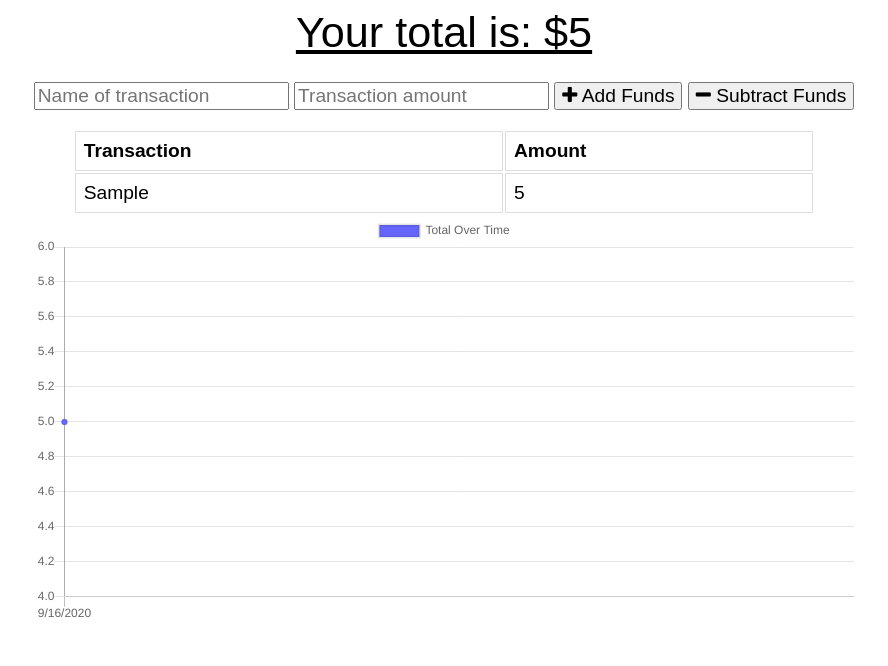
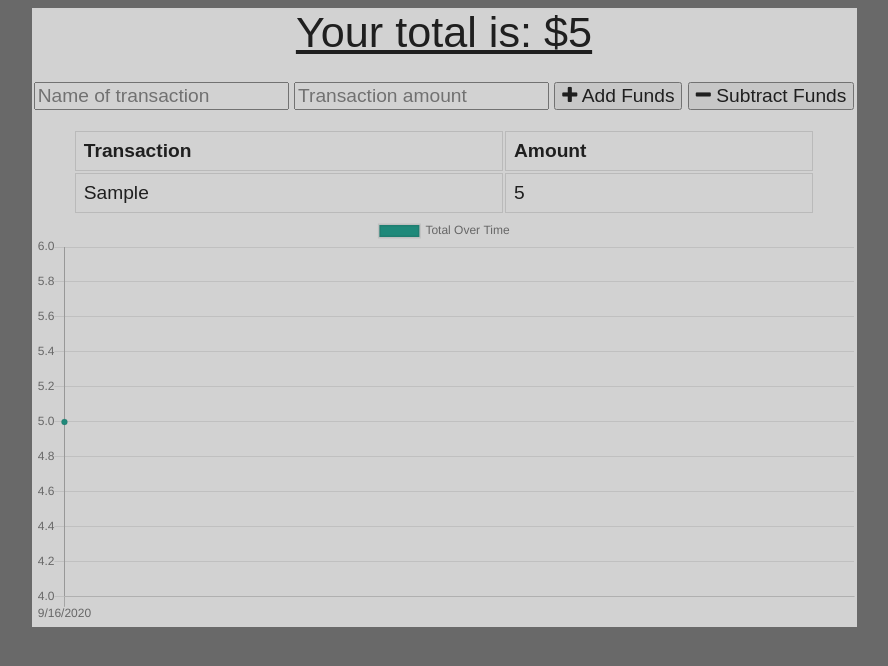
Before and after one commit to tsgrewing/Budget-Tracker, a website: page public/index.html in a window 1280 px wide. Both pictures are taken after typing "Sample", "5" into the empty fields and a click on the button "Add Funds". Shown: the whole page, without its empty margins (196-1084 px from the left). Drawn offline with nearby package versions, Linux system fonts and the light colour scheme; no server answers.

Commit message:
updating styling

```diff
--- a/public/index.html
+++ b/public/index.html
@@ -8,7 +8,7 @@
   <link rel="shortcut icon" href="icons/icon-192x192.png" type="image/x-icon">
   <link rel="manifest" href="manifest.webmanifest" /l>
   <link rel="stylesheet" href="https://stackpath.bootstrapcdn.com/font-awesome/4.7.0/css/font-awesome.min.css">
-  <link rel="stylesheet" href="styles.css">
+  <link rel="stylesheet" href="./styles.css">
 
   <title>Budget Tracker</title>
 </head>
--- a/public/index.js
+++ b/public/index.js
@@ -71,7 +71,7 @@ function populateChart() {
         datasets: [{
             label: "Total Over Time",
             fill: true,
-            backgroundColor: "#6666ff",
+            backgroundColor: "#009782",
             data
         }]
     }
--- a/public/styles.css
+++ b/public/styles.css
@@ -1,6 +1,7 @@
 body {
   font-size: 120%;
   font-family: Arial;
+  background-color: dimgray;
 }
 
 button, input {
@@ -30,6 +31,8 @@ tr:nth-child(even) {
   margin: 0 auto;
   max-width: 825px;
   text-align: center;
+  background-color: white;
+  opacity: 0.7;
 }
 
 .total {
@@ -48,4 +51,5 @@ tr:nth-child(even) {
   overflow: auto;
   width: 90%;
   margin: 0 auto;
+  background-color: #ffffff;
 }
```
